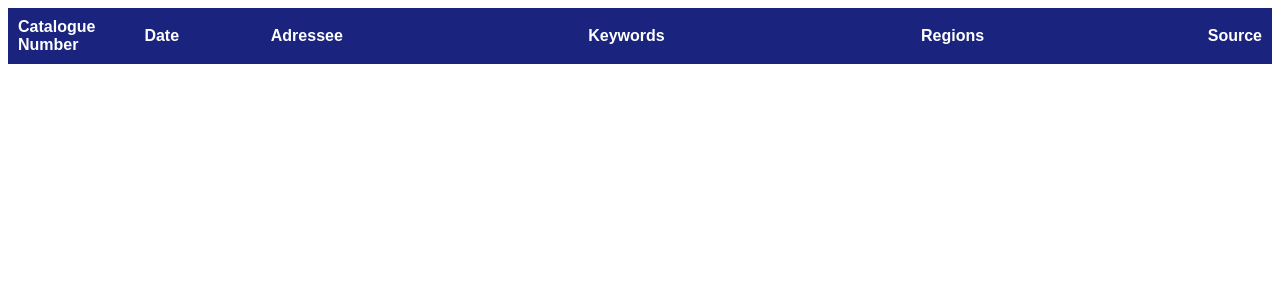
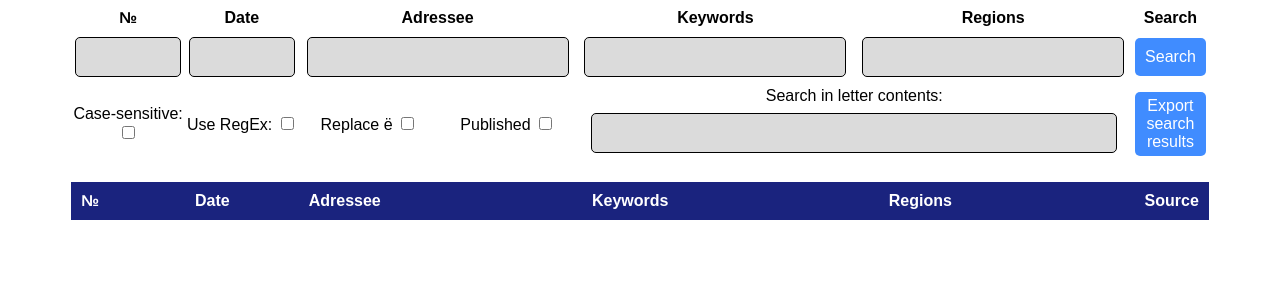
Before and after one commit to BUSH222/letterdb, a Flask app: page / in a window 1280 px wide. Shown: the top 300 px of the page. Run offline with Flask 3, Linux system fonts and the light colour scheme; lists and menus that the app fills with data are empty; parts of the project's set-up code (start-up, migrations or seed data) failed here and were passed over.

Commit message:
layout changes, search function

```diff
--- a/main.py
+++ b/main.py
@@ -1,31 +1,49 @@
-from flask import Flask, render_template, send_file
+from flask import Flask, render_template, send_file, request
 import os
 import sqlite3
+import re
 
 
 app = Flask(__name__)
-DB_REL_DIR = 'db' # fix later
+DB_FILE = 'maindb.db'
 DOCTXT_REL_DIR = 'documents-txt'
 DOC_REL_DIR = 'documents'
+
+print('Letter data loading...')
+
 # LOAD DATA AT START
-print('Letter data loading...')
-con = sqlite3.connect("maindb.db")
+con = sqlite3.connect(DB_FILE)
 cur = con.cursor()
 con.row_factory = sqlite3.Row
 cur.execute("SELECT * FROM letterdb")
+
+# Data processing
 DATA = cur.fetchall()
-#DATA.sort(key=lambda x:x[0])
+DATA.sort(key=lambda x:x[0])
+DATADICT = []
+for elem in DATA:
+    DATADICT.append({"catalogue": elem[0], "date":elem[1], "addressee": elem[2], "keywords": elem[3], "regions":elem[4]})
+
 print('Letter data loaded.')
 
+
+def filter_data(data, filter_dict):
+    filtered_data = []
+    for d in data:
+        match = True
+        for key, value in filter_dict.items():
+            if value != "" and not re.match(value.replace('*', '.*'), str(d.get(key))):
+                match = False
+                break
+        if match:
+            filtered_data.append(d)
+    return filtered_data
 
 
 @app.route('/')
 def index():
-    global DATA
-    findata = []
-    for elem in DATA:
-        findata.append({"catalogue": elem[0], "date":elem[1], "addressee": elem[2], "keywords": elem[3], "regions":elem[4]})
-    return render_template('index.html', data=findata)
+    global DATADICT
+    return render_template('index.html', data=DATADICT)
 
 
 @app.route('/viewitem/<string:itemindex>')
@@ -35,6 +53,13 @@ def viewitem(itemindex):
             return send_file(os.path.join(DOC_REL_DIR, f'{s.rsplit(".", 1)[0]}.doc'))
     return "NO FILE FOUND"
 
+@app.route('/search', methods=["POST"])
+def search():
+    global DATADICT
+    query = dict(request.form)
+    print(query)
+    return render_template('index.html', data=filter_data(DATADICT, query))
+
 
 if __name__ == '__main__':
     app.run(debug=True)
--- a/static/styles.css
+++ b/static/styles.css
@@ -1,10 +1,25 @@
 body {
     font-family: Arial, sans-serif;
+    background-color: #ffffff;
+}
+
+.searchTable {
+    border-collapse: collapse;
+    padding: 10px;
+    width: 90%;
+    margin-left: auto;
+    margin-right: auto;
+    margin-bottom: 20px;
+}
+.searchTable td{
+    text-align: center;
 }
 
 .table {
     border-collapse: collapse;
-    width: 100%;
+    width: 90%;
+    margin-left: auto;
+    margin-right: auto;
 }
 
 .table th {
@@ -12,6 +27,7 @@ body {
     color: white;
     padding: 10px;
     text-align: left;
+    cursor: pointer;
 }
 
 .table td {
@@ -31,6 +47,8 @@ body {
     background-color: #4fc3f7;
 }
 
+
+
 button {
     background-color: #408cff;
     color: white;
@@ -42,4 +60,32 @@ button {
     font-size: 16px;
     margin: 4px 2px;
     cursor: pointer;
+    border-radius: 5px;
+
 }
+
+input[type=text] {
+    width:95%;
+    padding: 10px 10px;
+    margin: 8px 0;
+    box-sizing: border-box;
+    font-size: 16px;
+    background-color: #dbdbdb;
+    border: 1px solid black;
+    border-radius: 5px;
+
+}
+
+input[type=submit]{
+    background-color: #408cff;
+    color: white;
+    border: none;
+    padding: 10px 10px;
+    text-align: center;
+    display: inline-block;
+    font-size: 16px;
+    margin: 4px 2px;
+    cursor: pointer;
+    border-radius: 5px;
+
+}
--- a/templates/index.html
+++ b/templates/index.html
@@ -4,11 +4,43 @@
         <link rel="stylesheet" href="static/styles.css">
     </head>
     <body>
-        <table style="width:100%" id="MainTable" class="table">
+        <table class="searchTable">
+            <thead>
+                <tr>
+                    <th style="width:10%">№</th>
+                    <th style="width:10%">Date</th>
+                    <th colspan="2">Adressee</th>
+                    <th>Keywords</th>
+                    <th>Regions</th>
+                    <th style="width:5%">Search</th>
+                </tr>
+            </thead>
+            <tbody>
+                <form action="/search" method="post">
+                    <tr>
+                        <td><input type="text" id="catalogue" name="catalogue"></td>
+                        <td><input type="text" id="date" name="date"></td>
+                        <td colspan="2"><input type="text" id="addressee" name="addressee"></td>
+                        <td><input type="text" id="keywords" name="keywords"></td>
+                        <td><input type="text" id="regions" name="regions"></td>
+                        <td><input type="submit" value="Search"></button></td>
+                    </tr>
+                    <tr>
+                        <td >Case-sensitive: <input type="checkbox" id="case-sensitive" name="case-sensitive"></td>
+                        <td>Use RegEx: <input type="checkbox" id="case-sensitive" name="case-sensitive"></td>
+                        <td>Replace ё <input type="checkbox" id="replace-e" name="replace-e"></td>
+                        <td>Published <input type="checkbox" id="published" name="published"></td>
+                        <td colspan="2">Search in letter contents: <input type="text" id="contents" name="contents"></td></form>
+                        <td><button onclick="location.href='/export'">Export search results</td>
+                    </tr>
+
+            </tbody>
+        </table>
+        <table id="MainTable" class="table">
             <thead>
             <tr>
-                <th onclick="sortTable(0)" style="width:10%">Catalogue Number</th>
-                <th onclick="sortTable(1)"style="width:10%">Date</th>
+                <th onclick="sortTable(0)" style="width:10%"><centrе>№</centr></th>
+                <th onclick="sortTable(1)" style="width:10%">Date</th>
                 <th onclick="sortTable(2)">Adressee</th>
                 <th>Keywords</th>
                 <th>Regions</th>
@@ -19,7 +51,7 @@
             {% for item in data %}
             <tr>
                 <td>{{item.catalogue}}</td>
-                <td>{{item.date}}</td>
+                <td><centrе><b>{{item.date}}</b></centrе></td>
                 <td>{{item.addressee}}</td>
                 <td>{{item.keywords}}</td>
                 <td>{{item.regions}}</td>
```
